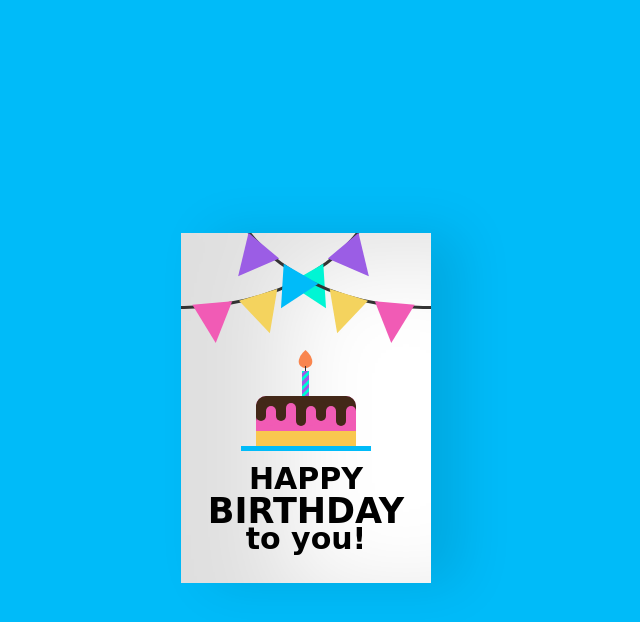
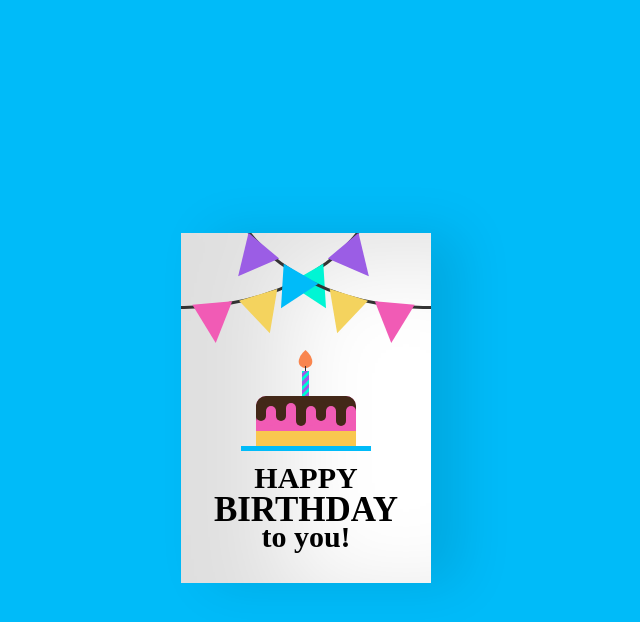
Before and after one commit to longphanquangminh/happy-birthday-2023, a plain HTML site: page index.html in a window 1280 px wide. Shown: the whole page, without its empty margins (334-974 px from the left). Drawn offline with Linux system fonts and the light colour scheme.

Commit message:
no font family :(

```diff
--- a/style5.css
+++ b/style5.css
@@ -4,7 +4,7 @@ body {
     justify-content: center;
     height:100vh;
     background-color: #00bbf9;
-    font-family: 'Open Sans', sans-serif;
+    /* font-family: 'Open Sans', sans-serif; */
   }
 
   .birthdayCard {
@@ -56,7 +56,7 @@ body {
   .happy, .toyou {
     position: relative;
     /* font-family: didot; */
-    font-family:cursive;
+    /* font-family:cursive; */
     text-align: center;
     backface-visibility: hidden;
     font-size: 30px;
@@ -73,7 +73,7 @@ body {
   .bday {
     position: relative;
     /* font-family: arial; */
-    font-family:cursive;
+    /* font-family:cursive; */
     font-size: 35px;
     text-align: center;
     top:163px;
@@ -234,7 +234,7 @@ body {
 
   p {
     /* font-family: 'Brush Script MT', cursive; */
-    font-family:cursive;
+    /* font-family:cursive; */
     color: #333;
   }
 
```
